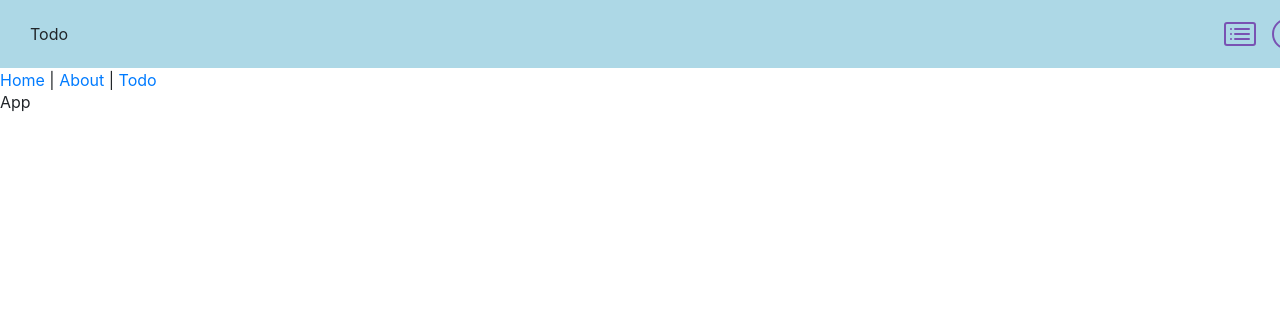
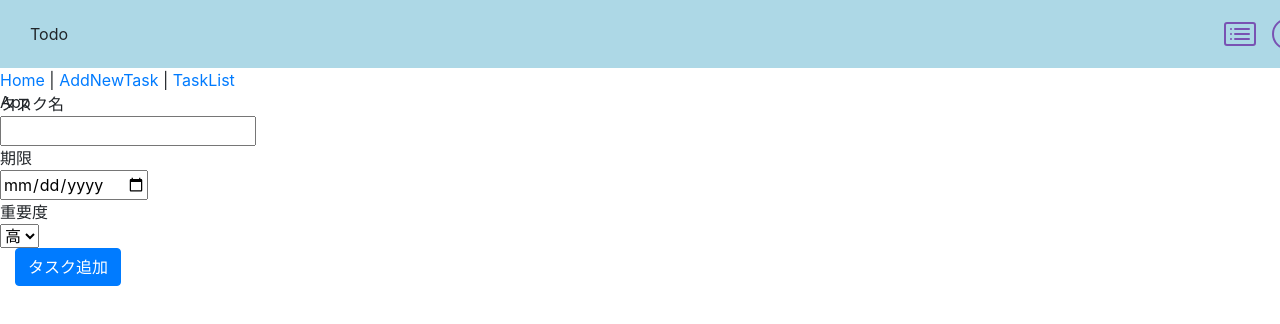
Before and after one commit to devxsss/todoappplication, a Vue app: page /AddNewTask in a window 1280 px wide. Shown: the top 324 px of the page. Built offline with nearby package versions, Linux system fonts and the light colour scheme.

Commit message:
[WIP}(feature/Todo0222) タスク追加部分の表示作成

```diff
--- a/src/App.vue
+++ b/src/App.vue
@@ -3,8 +3,8 @@
     <Header></Header>
     <div id="nav">
       <router-link to="/">Home</router-link> |
-      <router-link to="/about">About</router-link> |
-      <router-link to="/todo">Todo</router-link>
+      <router-link to="/AddNewTask">AddNewTask</router-link> |
+      <router-link to="/TaskList">TaskList</router-link>
     </div>
     <router-view />
   </div>
--- a/src/components/AddNewTask.vue
+++ /dev/null
@@ -1,5 +0,0 @@
-<template>
-  <div class="addNewArea">
-    <div class="inputArea"></div>
-  </div>
-</template>
--- /dev/null
+++ b/src/components/ToDoInput.vue
@@ -0,0 +1,22 @@
+<template>
+  <input
+    :type="type ? type : 'text'"
+    :value="value"
+    @input="input"
+  />
+</template>
+
+<script>
+export default {
+  name: 'ToDoInput',
+  props: {
+    type: { type: String, require: false },
+    value: { require: false },
+  },
+  methods: {
+    input(event) {
+      this.$emit('input', event.target.value)
+    },
+  },
+}
+</script>
--- a/src/router/index.js
+++ b/src/router/index.js
@@ -11,33 +11,15 @@ const routes = [
     component: Home,
   },
   {
-    path: "/about",
-    name: "About",
-    // route level code-splitting
-    // this generates a separate chunk (about.[hash].js) for this route
-    // which is lazy-loaded when the route is visited.
-    component: () =>
-      import(/* webpackChunkName: "about" */ "../views/About.vue"),
-  },
-  {
-    path: "/todo",
-    name: "todo",
-    // route level code-splitting
-    // this generates a separate chunk (about.[hash].js) for this route
-    // which is lazy-loaded when the route is visited.
-    component: () =>
-      import(/* webpackChunkName: "about" */ "../views/Todo.vue"),
+    path: "/AddNewTask",
+    name: "AddNewTask",
+    component: () => import("../views/AddNewTask.vue"),
     proprs: true,
   },
   {
-    path: "/list",
-    name: "list",
-    // route level code-splitting
-    // this generates a separate chunk (about.[hash].js) for this route
-    // which is lazy-loaded when the route is visited.
-    component: () =>
-      import(/* webpackChunkName: "about" */ "../views/List.vue"),
-    proprs: true,
+    path: "/TaskList",
+    name: "TaskList",
+    component: () => import("../views/TaskList.vue"),
   },
 ];
 
--- a/src/store/index.js
+++ b/src/store/index.js
@@ -5,11 +5,11 @@ Vue.use(Vuex);
 
 export default new Vuex.Store({
   state: {
-    task:{
+    task:[{
     taskName:'',
     taskDate:'',
     taskImportance:'',
-    },
+    }],
   },
   mutations: {
     setTaskName(state,taskName){
@@ -26,10 +26,10 @@ export default new Vuex.Store({
     setTaskName({commit},taskName){
       commit('setTaskName', taskName)
     },
-    setTaskName({commit},taskDate){
+    setTaskDate({commit},taskDate){
       commit('setTaskDate', taskDate)
     },
-    setTaskName({commit},taskImportance){
+    setTaskImportance({commit},taskImportance){
       commit('setTaskImportance', taskImportance)
     }
   },
--- a/src/views/About.vue
+++ /dev/null
@@ -1,5 +0,0 @@
-<template>
-  <div class="about">
-    <h1>This is an about page</h1>
-  </div>
-</template>
--- /dev/null
+++ b/src/views/AddNewTask.vue
@@ -0,0 +1,57 @@
+<template>
+  <div class="todo">
+    <div>
+      <div>タスク名</div>
+      <div>
+        <ToDoInput :value="value" @input="addTaskName" />
+      </div>
+    </div>
+    <div>
+      <div>期限</div>
+      <div><ToDoInput type="date" :value="value" @input="addTaskDate" /></div>
+    </div>
+    <div>
+      <div>重要度</div>
+      <div>
+        <select @select="addTaskImportance">
+          <option value="1">高</option>
+          <option value="2">中</option>
+          <option value="3">低</option>
+        </select>
+      </div>
+    </div>
+    <div class="col-auto">
+      <button type="submit" class="btn btn-primary mb-3" @click="addTask()">
+        タスク追加
+      </button>
+    </div>
+  </div>
+</template>
+
+<script>
+import ToDoInput from "../components/ToDoInput.vue";
+
+export default {
+  name: "AddNewTask",
+  components: {
+    ToDoInput,
+  },
+  data() {
+    return {
+      value: "",
+    };
+  },
+  methods: {
+    addTaskName(event) {
+      this.$store.dispatch("setTaskName", event);
+    },
+    addTaskDate(event) {
+      this.$store.dispatch("setTaskDate", event);
+    },
+    addTaskImportance(event) {
+      this.$store.dispatch("setTaskImportance", event);
+    },
+    addTask() {},
+  },
+};
+</script>
--- a/src/views/List.vue
+++ /dev/null
@@ -1,39 +0,0 @@
-<template>
-  <div class="list">
-    <form class="row g-3">
-      <div class="col-auto">
-        <label for="staticEmail2" class="visually-hidden">Email</label>
-        <input
-          type="text"
-          readonly
-          class="form-control-plaintext"
-          id="staticEmail2"
-          value="email@example.com"
-        />
-      </div>
-      <div class="col-auto">
-        <label for="inputPassword2" class="visually-hidden">Password</label>
-        <input
-          type="password"
-          class="form-control"
-          id="inputPassword2"
-          placeholder="Password"
-        />
-      </div>
-      <div class="col-auto">
-        <button type="submit" class="btn btn-primary mb-3">
-          Confirm identity
-        </button>
-      </div>
-    </form>
-  </div>
-</template>
-
-<script>
-export default {
-  name: "List",
-  props: {
-    msg: String,
-  },
-};
-</script>
--- /dev/null
+++ b/src/views/TaskList.vue
@@ -0,0 +1,25 @@
+<template>
+  <div class="about">
+    {{ TaskList }}
+  </div>
+</template>
+
+
+<script>
+
+export default {
+  name: "List",
+  computed:{
+     TaskList: function(){
+      let taskList = []
+      for (let i = 0; i < this.task.length; i++) {
+        taskList[i] = {}
+        taskList[i].name = this.task[i].taskName
+        taskList[i].date = this.task[i].taskDate
+        taskList[i].importance = this.task[i].taskImportance
+      }
+      return taskList
+    }
+  }
+};
+</script>
--- a/src/views/Todo.vue
+++ /dev/null
@@ -1,64 +0,0 @@
-<template>
-  <div class="todo">
-    <form class="row g-3">
-      <div class="col-auto">
-        <label for="staticEmail2" class="visually-hidden">タスク名 </label>
-        <input
-          type="text"
-          readonly
-          class="form-control-plaintext"
-          id="staticEmail2"
-          value="email@example.com"
-          @input="addTaskName"
-        />
-      </div>
-      <div class="col-auto">
-        <label for="inputPassword2" class="visually-hidden">期限</label>
-        <input
-          type="date"
-          class="form-control"
-          id="inputPassword2"
-          placeholder="today"
-          @input="addTaskDate"
-        />
-      </div>
-      <div class="col-auto">
-        <label for="importance" class="visually-hidden">重要度</label>
-        <select @select="addTaskImportance">
-          <option value="1">高</option>
-          <option value="2">中</option>
-          <option value="3">低</option>
-        </select>
-      </div>
-      <div class="col-auto">
-        <button type="submit" class="btn btn-primary mb-3"
-        @click="addTask()">
-          タスク追加
-        </button>
-      </div>
-    </form>
-  </div>
-</template>
-
-<script>
-export default {
-  name: "Todo",
-  props: {
-    msg: String,
-  },
-  methods:{
-    addTaskName(event){
-      this.$store.dispatch('setTaskName', event)
-    },
-     addTaskDate(event){
-      this.$store.dispatch('setTaskDate', event)
-    },
-     addTaskImportance(event){
-      this.$store.dispatch('setTaskImportance', event)
-    },
-     addTask(){
-    }
-  }
-
-};
-</script>
```
Also changed, not shown: 1 other file (tests, documents, lock files or other folders).
